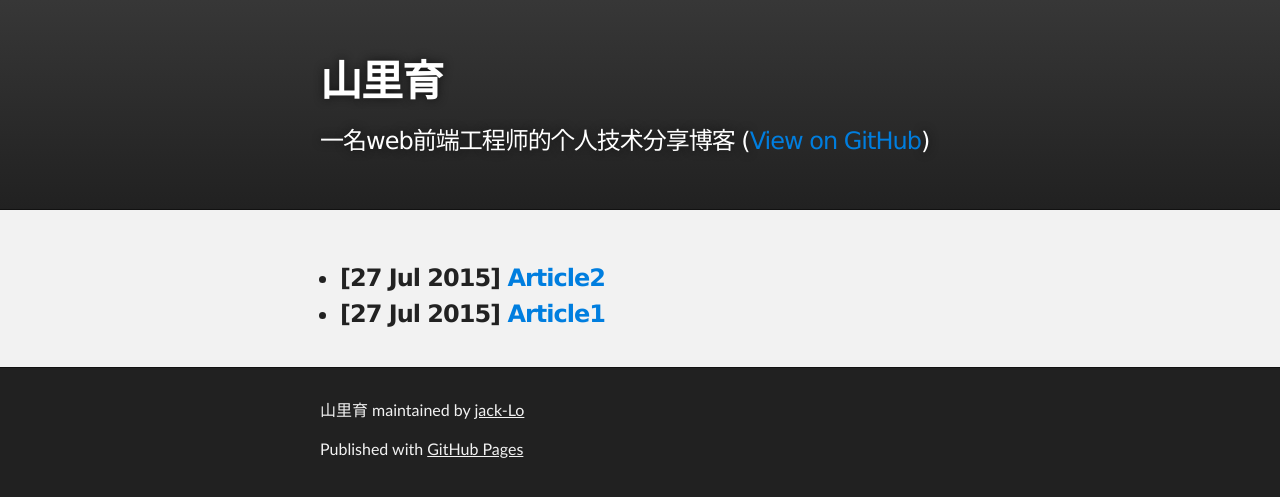
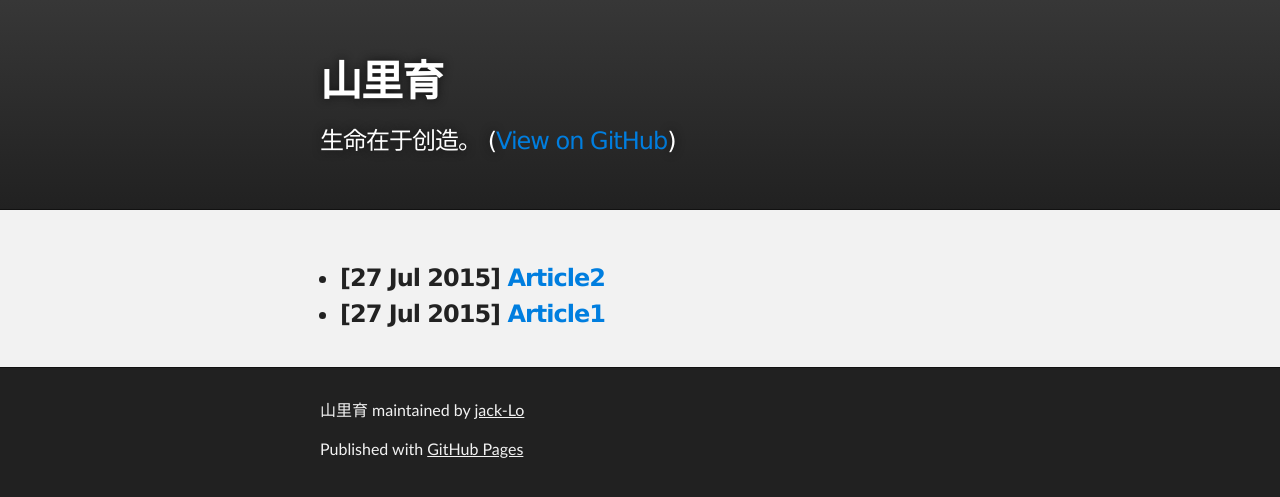
Before and after one commit to Jack-Lo/blog, a Jekyll site: the page built from index.html, in a window 1280 px wide. Shown: the top 497 px of the page. Built offline with Jekyll 4.4.1, drawn with Linux system fonts in a browser that asks for light colours; part of the change alters nothing that is shown.

Commit message:
修改baseurl为blog

```diff
--- a/_config.yml
+++ b/_config.yml
@@ -1,4 +1,4 @@
 encoding: utf-8
-baseurl :
+baseurl : /blog
 asseturl : assets
 permalink: date
--- a/_layouts/default.html
+++ b/_layouts/default.html
@@ -4,7 +4,7 @@
   <head>
     <meta charset='utf-8'>
     <meta http-equiv="X-UA-Compatible" content="chrome=1">
-    <meta name="description" content="山里育 : 一名web前端工程师的个人技术分享博客">
+    <meta name="description" content="山里育 : 生命在于创造。">
 
     <link rel="stylesheet" type="text/css" media="screen" href="{{ site.asseturl }}/css/reset.css">
 
@@ -17,7 +17,7 @@
     <div id="header_wrap" class="outer">
         <header class="inner">
           <h1 id="project_title">山里育</h1>
-          <h2 id="project_tagline">一名web前端工程师的个人技术分享博客
+          <h2 id="project_tagline">生命在于创造。
           (<a href="https://github.com/jack-Lo/blog">View on GitHub</a>)
           </h2>
         </header>
```
